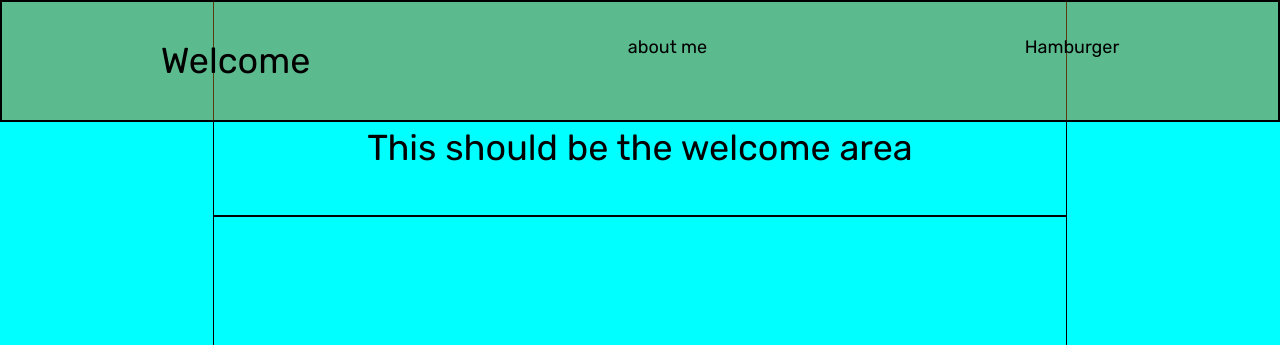
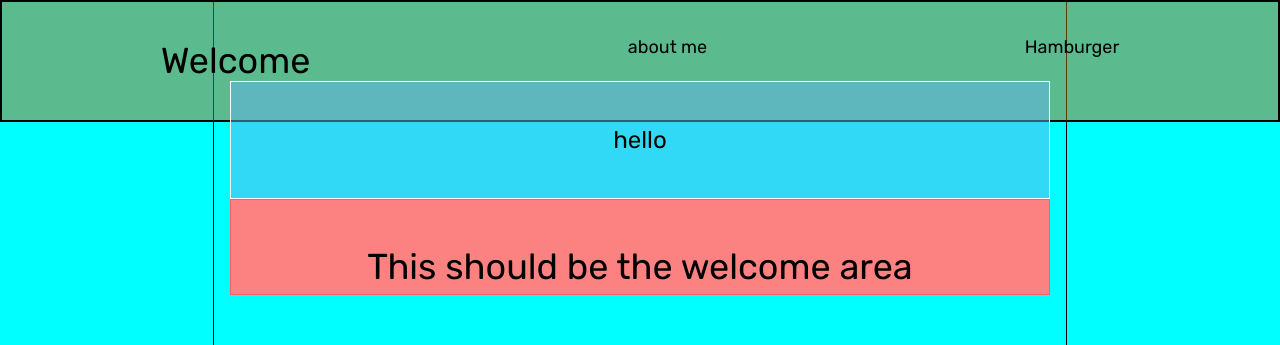
Before and after one commit to dionleung14/Portfolio-React, a React (Create React App) app: page /about-me in a window 1280 px wide. Shown: the top 345 px of the page. Built offline with nearby package versions, Linux system fonts and the light colour scheme.

Commit message:
troubleshooting welcome component and sticky-functionality

```diff
--- a/src/components/Welcome.js
+++ b/src/components/Welcome.js
@@ -3,9 +3,38 @@ import React from "react";
 export default function Welcome() {
   return (
     <div className="w-8/12 mx-auto border border-black border-2 px-4">
-      <h1 className="text-center text-4xl sticky top-0 mt-20 mb-10 pt-10">
+      <div className="border border-white bg-blue-400 bg-opacity-50 sticky top-0 mt-20 pt-10 pb-10">
+        <h1 className="text-center text-2xl">hello</h1>
+      </div>
+      <h1 className="border border-red-500 bg-red-400 text-center text-4xl sticky top-0 mb-10 pt-10">
         This should be the welcome area
       </h1>
+      <br />
+      <br />
+      <br />
+      <br />
+      <br />
+      <br />
+      <br />
+      <br />
+      <br />
+      <br />
+      <br />
+      <br />
+      <br />
+      <br />
+      <br />
+      <br />
+      <br />
+      <br />
+      <br />
+      <br />
+      <br />
+      <br />
+      <br />
+      <br />
+      <br />
+      <br />
     </div>
   );
 }
```
